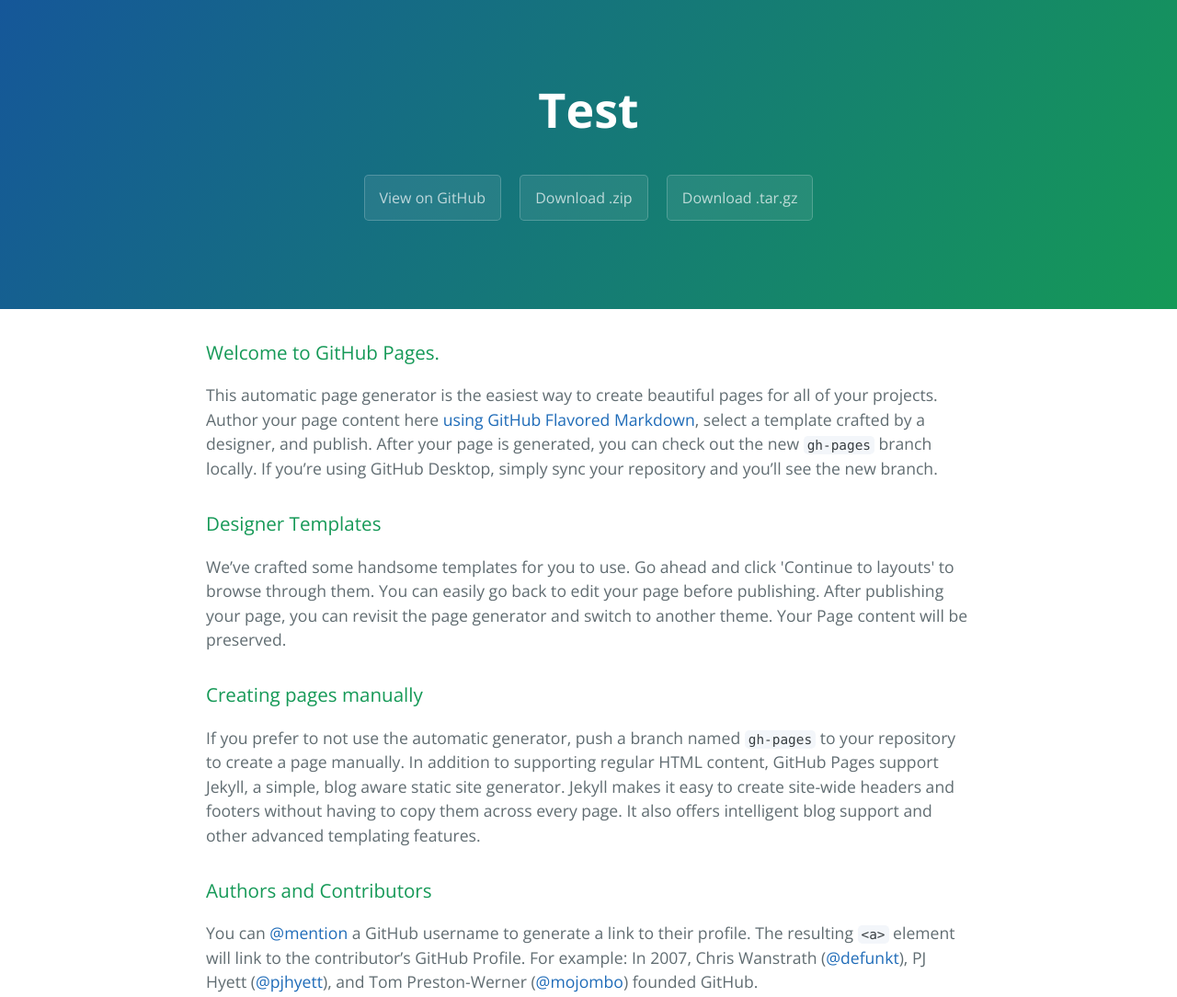
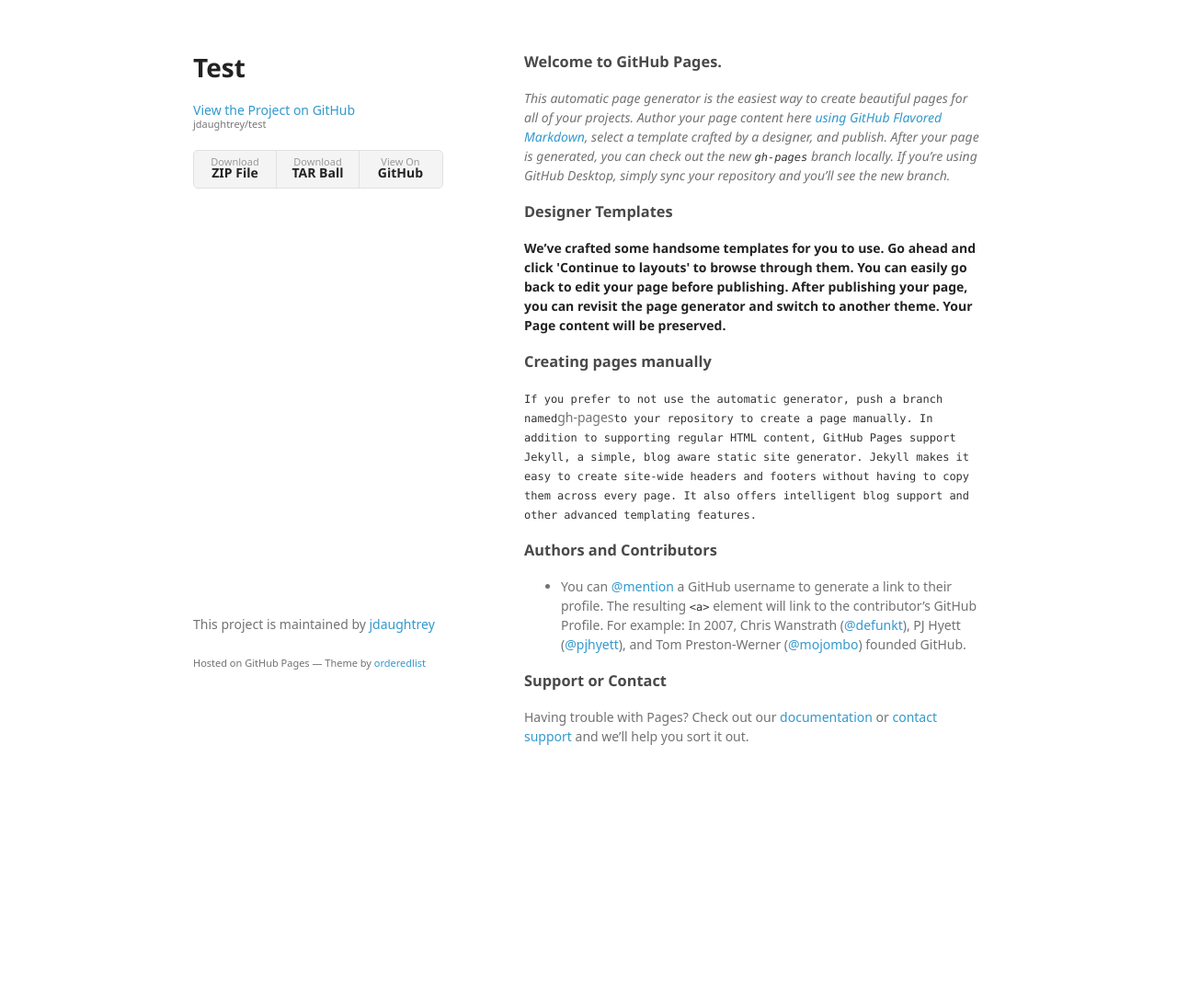
Before and after one commit to jdaughtrey/test, a plain HTML site: page index.html in a window 1280 px wide. Shown: the top 1084 px of the page at 92% size. After the commit the page ends 881 px from the top, so only its background shows below. Drawn offline with nearby package versions, Linux system fonts and the light colour scheme; a web font is replaced by a local one.

```diff
--- a/index.html
+++ b/index.html
@@ -1,57 +1,66 @@
-<!DOCTYPE html>
-<html lang="en-us">
+<!doctype html>
+<html>
   <head>
-    <meta charset="UTF-8">
+    <meta charset="utf-8">
+    <meta http-equiv="X-UA-Compatible" content="chrome=1">
     <title>Test by jdaughtrey</title>
-    <meta name="viewport" content="width=device-width, initial-scale=1">
-    <link rel="stylesheet" type="text/css" href="stylesheets/normalize.css" media="screen">
-    <link href='https://fonts.googleapis.com/css?family=Open+Sans:400,700' rel='stylesheet' type='text/css'>
-    <link rel="stylesheet" type="text/css" href="stylesheets/stylesheet.css" media="screen">
-    <link rel="stylesheet" type="text/css" href="stylesheets/github-light.css" media="screen">
+
+    <link rel="stylesheet" href="stylesheets/styles.css">
+    <link rel="stylesheet" href="stylesheets/github-light.css">
+    <meta name="viewport" content="width=device-width">
+    <!--[if lt IE 9]>
+    <script src="//html5shiv.googlecode.com/svn/trunk/html5.js"></script>
+    <![endif]-->
   </head>
   <body>
-    <section class="page-header">
-      <h1 class="project-name">Test</h1>
-      <h2 class="project-tagline"></h2>
-      <a href="https://github.com/jdaughtrey/test" class="btn">View on GitHub</a>
-      <a href="https://github.com/jdaughtrey/test/zipball/master" class="btn">Download .zip</a>
-      <a href="https://github.com/jdaughtrey/test/tarball/master" class="btn">Download .tar.gz</a>
-    </section>
+    <div class="wrapper">
+      <header>
+        <h1>Test</h1>
+        <p></p>
 
-    <section class="main-content">
-      <h3>
+        <p class="view"><a href="https://github.com/jdaughtrey/test">View the Project on GitHub <small>jdaughtrey/test</small></a></p>
+
+
+        <ul>
+          <li><a href="https://github.com/jdaughtrey/test/zipball/master">Download <strong>ZIP File</strong></a></li>
+          <li><a href="https://github.com/jdaughtrey/test/tarball/master">Download <strong>TAR Ball</strong></a></li>
+          <li><a href="https://github.com/jdaughtrey/test">View On <strong>GitHub</strong></a></li>
+        </ul>
+      </header>
+      <section>
+        <h3>
 <a id="welcome-to-github-pages" class="anchor" href="#welcome-to-github-pages" aria-hidden="true"><span class="octicon octicon-link"></span></a>Welcome to GitHub Pages.</h3>
 
-<p>This automatic page generator is the easiest way to create beautiful pages for all of your projects. Author your page content here <a href="https://guides.github.com/features/mastering-markdown/">using GitHub Flavored Markdown</a>, select a template crafted by a designer, and publish. After your page is generated, you can check out the new <code>gh-pages</code> branch locally. If you’re using GitHub Desktop, simply sync your repository and you’ll see the new branch.</p>
+<p><em>This automatic page generator is the easiest way to create beautiful pages for all of your projects. Author your page content here <a href="https://guides.github.com/features/mastering-markdown/">using GitHub Flavored Markdown</a>, select a template crafted by a designer, and publish. After your page is generated, you can check out the new <code>gh-pages</code> branch locally. If you’re using GitHub Desktop, simply sync your repository and you’ll see the new branch.</em></p>
 
 <h3>
 <a id="designer-templates" class="anchor" href="#designer-templates" aria-hidden="true"><span class="octicon octicon-link"></span></a>Designer Templates</h3>
 
-<p>We’ve crafted some handsome templates for you to use. Go ahead and click 'Continue to layouts' to browse through them. You can easily go back to edit your page before publishing. After publishing your page, you can revisit the page generator and switch to another theme. Your Page content will be preserved.</p>
+<p><strong>We’ve crafted some handsome templates for you to use. Go ahead and click 'Continue to layouts' to browse through them. You can easily go back to edit your page before publishing. After publishing your page, you can revisit the page generator and switch to another theme. Your Page content will be preserved.</strong></p>
 
 <h3>
 <a id="creating-pages-manually" class="anchor" href="#creating-pages-manually" aria-hidden="true"><span class="octicon octicon-link"></span></a>Creating pages manually</h3>
 
-<p>If you prefer to not use the automatic generator, push a branch named <code>gh-pages</code> to your repository to create a page manually. In addition to supporting regular HTML content, GitHub Pages support Jekyll, a simple, blog aware static site generator. Jekyll makes it easy to create site-wide headers and footers without having to copy them across every page. It also offers intelligent blog support and other advanced templating features.</p>
+<p><code>If you prefer to not use the automatic generator, push a branch named</code>gh-pages<code>to your repository to create a page manually. In addition to supporting regular HTML content, GitHub Pages support Jekyll, a simple, blog aware static site generator. Jekyll makes it easy to create site-wide headers and footers without having to copy them across every page. It also offers intelligent blog support and other advanced templating features.</code></p>
 
 <h3>
 <a id="authors-and-contributors" class="anchor" href="#authors-and-contributors" aria-hidden="true"><span class="octicon octicon-link"></span></a>Authors and Contributors</h3>
 
-<p>You can <a href="https://github.com/blog/821" class="user-mention">@mention</a> a GitHub username to generate a link to their profile. The resulting <code>&lt;a&gt;</code> element will link to the contributor’s GitHub Profile. For example: In 2007, Chris Wanstrath (<a href="https://github.com/defunkt" class="user-mention">@defunkt</a>), PJ Hyett (<a href="https://github.com/pjhyett" class="user-mention">@pjhyett</a>), and Tom Preston-Werner (<a href="https://github.com/mojombo" class="user-mention">@mojombo</a>) founded GitHub.</p>
+<ul>
+<li>You can <a href="https://github.com/blog/821" class="user-mention">@mention</a> a GitHub username to generate a link to their profile. The resulting <code>&lt;a&gt;</code> element will link to the contributor’s GitHub Profile. For example: In 2007, Chris Wanstrath (<a href="https://github.com/defunkt" class="user-mention">@defunkt</a>), PJ Hyett (<a href="https://github.com/pjhyett" class="user-mention">@pjhyett</a>), and Tom Preston-Werner (<a href="https://github.com/mojombo" class="user-mention">@mojombo</a>) founded GitHub.</li>
+</ul>
 
 <h3>
 <a id="support-or-contact" class="anchor" href="#support-or-contact" aria-hidden="true"><span class="octicon octicon-link"></span></a>Support or Contact</h3>
 
 <p>Having trouble with Pages? Check out our <a href="https://help.github.com/pages">documentation</a> or <a href="https://github.com/contact">contact support</a> and we’ll help you sort it out.</p>
-
-      <footer class="site-footer">
-        <span class="site-footer-owner"><a href="https://github.com/jdaughtrey/test">Test</a> is maintained by <a href="https://github.com/jdaughtrey">jdaughtrey</a>.</span>
-
-        <span class="site-footer-credits">This page was generated by <a href="https://pages.github.com">GitHub Pages</a> using the <a href="https://github.com/jasonlong/cayman-theme">Cayman theme</a> by <a href="https://twitter.com/jasonlong">Jason Long</a>.</span>
+      </section>
+      <footer>
+        <p>This project is maintained by <a href="https://github.com/jdaughtrey">jdaughtrey</a></p>
+        <p><small>Hosted on GitHub Pages &mdash; Theme by <a href="https://github.com/orderedlist">orderedlist</a></small></p>
       </footer>
-
-    </section>
-
+    </div>
+    <script src="javascripts/scale.fix.js"></script>
 
   </body>
 </html>
--- /dev/null
+++ b/stylesheets/styles.css
@@ -0,0 +1,324 @@
+@font-face {
+  font-family: 'Noto Sans';
+  font-weight: 400;
+  font-style: normal;
+  src: url('../fonts/Noto-Sans-regular/Noto-Sans-regular.eot');
+  src: url('../fonts/Noto-Sans-regular/Noto-Sans-regular.eot?#iefix') format('embedded-opentype'),
+       local('Noto Sans'),
+       local('Noto-Sans-regular'),
+       url('../fonts/Noto-Sans-regular/Noto-Sans-regular.woff2') format('woff2'),
+       url('../fonts/Noto-Sans-regular/Noto-Sans-regular.woff') format('woff'),
+       url('../fonts/Noto-Sans-regular/Noto-Sans-regular.ttf') format('truetype'),
+       url('../fonts/Noto-Sans-regular/Noto-Sans-regular.svg#NotoSans') format('svg');
+}
+
+@font-face {
+  font-family: 'Noto Sans';
+  font-weight: 700;
+  font-style: normal;
+  src: url('../fonts/Noto-Sans-700/Noto-Sans-700.eot');
+  src: url('../fonts/Noto-Sans-700/Noto-Sans-700.eot?#iefix') format('embedded-opentype'),
+       local('Noto Sans Bold'),
+       local('Noto-Sans-700'),
+       url('../fonts/Noto-Sans-700/Noto-Sans-700.woff2') format('woff2'),
+       url('../fonts/Noto-Sans-700/Noto-Sans-700.woff') format('woff'),
+       url('../fonts/Noto-Sans-700/Noto-Sans-700.ttf') format('truetype'),
+       url('../fonts/Noto-Sans-700/Noto-Sans-700.svg#NotoSans') format('svg');
+}
+
+@font-face {
+  font-family: 'Noto Sans';
+  font-weight: 400;
+  font-style: italic;
+  src: url('../fonts/Noto-Sans-italic/Noto-Sans-italic.eot');
+  src: url('../fonts/Noto-Sans-italic/Noto-Sans-italic.eot?#iefix') format('embedded-opentype'),
+       local('Noto Sans Italic'),
+       local('Noto-Sans-italic'),
+       url('../fonts/Noto-Sans-italic/Noto-Sans-italic.woff2') format('woff2'),
+       url('../fonts/Noto-Sans-italic/Noto-Sans-italic.woff') format('woff'),
+       url('../fonts/Noto-Sans-italic/Noto-Sans-italic.ttf') format('truetype'),
+       url('../fonts/Noto-Sans-italic/Noto-Sans-italic.svg#NotoSans') format('svg');
+}
+
+@font-face {
+  font-family: 'Noto Sans';
+  font-weight: 700;
+  font-style: italic;
+  src: url('../fonts/Noto-Sans-700italic/Noto-Sans-700italic.eot');
+  src: url('../fonts/Noto-Sans-700italic/Noto-Sans-700italic.eot?#iefix') format('embedded-opentype'),
+       local('Noto Sans Bold Italic'),
+       local('Noto-Sans-700italic'),
+       url('../fonts/Noto-Sans-700italic/Noto-Sans-700italic.woff2') format('woff2'),
+       url('../fonts/Noto-Sans-700italic/Noto-Sans-700italic.woff') format('woff'),
+       url('../fonts/Noto-Sans-700italic/Noto-Sans-700italic.ttf') format('truetype'),
+       url('../fonts/Noto-Sans-700italic/Noto-Sans-700italic.svg#NotoSans') format('svg');
+}
+
+body {
+  background-color: #fff;
+  padding:50px;
+  font: 14px/1.5 "Noto Sans", "Helvetica Neue", Helvetica, Arial, sans-serif;
+  color:#727272;
+  font-weight:400;
+}
+
+h1, h2, h3, h4, h5, h6 {
+  color:#222;
+  margin:0 0 20px;
+}
+
+p, ul, ol, table, pre, dl {
+  margin:0 0 20px;
+}
+
+h1, h2, h3 {
+  line-height:1.1;
+}
+
+h1 {
+  font-size:28px;
+}
+
+h2 {
+  color:#393939;
+}
+
+h3, h4, h5, h6 {
+  color:#494949;
+}
+
+a {
+  color:#39c;
+  text-decoration:none;
+}
+
+a:hover {
+  color:#069;
+}
+
+a small {
+  font-size:11px;
+  color:#777;
+  margin-top:-0.3em;
+  display:block;
+}
+
+a:hover small {
+  color:#777;
+}
+
+.wrapper {
+  width:860px;
+  margin:0 auto;
+}
+
+blockquote {
+  border-left:1px solid #e5e5e5;
+  margin:0;
+  padding:0 0 0 20px;
+  font-style:italic;
+}
+
+code, pre {
+  font-family:Monaco, Bitstream Vera Sans Mono, Lucida Console, Terminal, Consolas, Liberation Mono, DejaVu Sans Mono, Courier New, monospace;
+  color:#333;
+  font-size:12px;
+}
+
+pre {
+  padding:8px 15px;
+  background: #f8f8f8;
+  border-radius:5px;
+  border:1px solid #e5e5e5;
+  overflow-x: auto;
+}
+
+table {
+  width:100%;
+  border-collapse:collapse;
+}
+
+th, td {
+  text-align:left;
+  padding:5px 10px;
+  border-bottom:1px solid #e5e5e5;
+}
+
+dt {
+  color:#444;
+  font-weight:700;
+}
+
+th {
+  color:#444;
+}
+
+img {
+  max-width:100%;
+}
+
+header {
+  width:270px;
+  float:left;
+  position:fixed;
+  -webkit-font-smoothing:subpixel-antialiased;
+}
+
+header ul {
+  list-style:none;
+  height:40px;
+  padding:0;
+  background: #f4f4f4;
+  border-radius:5px;
+  border:1px solid #e0e0e0;
+  width:270px;
+}
+
+header li {
+  width:89px;
+  float:left;
+  border-right:1px solid #e0e0e0;
+  height:40px;
+}
+
+header li:first-child a {
+  border-radius:5px 0 0 5px;
+}
+
+header li:last-child a {
+  border-radius:0 5px 5px 0;
+}
+
+header ul a {
+  line-height:1;
+  font-size:11px;
+  color:#999;
+  display:block;
+  text-align:center;
+  padding-top:6px;
+  height:34px;
+}
+
+header ul a:hover {
+  color:#999;
+}
+
+header ul a:active {
+  background-color:#f0f0f0;
+}
+
+strong {
+  color:#222;
+  font-weight:700;
+}
+
+header ul li + li + li {
+  border-right:none;
+  width:89px;
+}
+
+header ul a strong {
+  font-size:14px;
+  display:block;
+  color:#222;
+}
+
+section {
+  width:500px;
+  float:right;
+  padding-bottom:50px;
+}
+
+small {
+  font-size:11px;
+}
+
+hr {
+  border:0;
+  background:#e5e5e5;
+  height:1px;
+  margin:0 0 20px;
+}
+
+footer {
+  width:270px;
+  float:left;
+  position:fixed;
+  bottom:50px;
+  -webkit-font-smoothing:subpixel-antialiased;
+}
+
+@media print, screen and (max-width: 960px) {
+
+  div.wrapper {
+    width:auto;
+    margin:0;
+  }
+
+  header, section, footer {
+    float:none;
+    position:static;
+    width:auto;
+  }
+
+  header {
+    padding-right:320px;
+  }
+
+  section {
+    border:1px solid #e5e5e5;
+    border-width:1px 0;
+    padding:20px 0;
+    margin:0 0 20px;
+  }
+
+  header a small {
+    display:inline;
+  }
+
+  header ul {
+    position:absolute;
+    right:50px;
+    top:52px;
+  }
+}
+
+@media print, screen and (max-width: 720px) {
+  body {
+    word-wrap:break-word;
+  }
+
+  header {
+    padding:0;
+  }
+
+  header ul, header p.view {
+    position:static;
+  }
+
+  pre, code {
+    word-wrap:normal;
+  }
+}
+
+@media print, screen and (max-width: 480px) {
+  body {
+    padding:15px;
+  }
+
+  header ul {
+    width:99%;
+  }
+
+  header li, header ul li + li + li {
+    width:33%;
+  }
+}
+
+@media print {
+  body {
+    padding:0.4in;
+    font-size:12pt;
+    color:#444;
+  }
+}
```
Also changed, not shown: javascripts/scale.fix.js (added, +17 -0 lines), params.json (+1 -1 lines).
